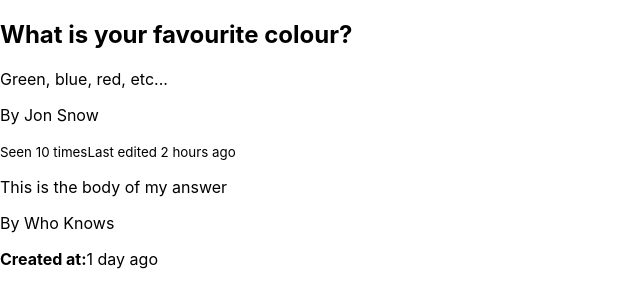
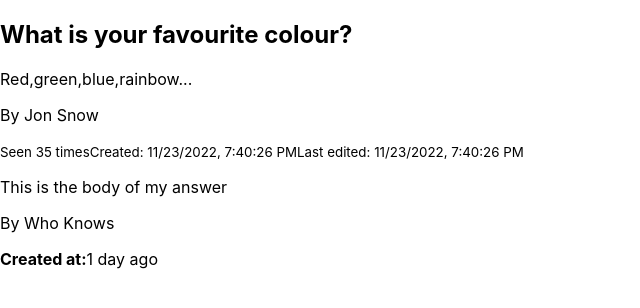
Before and after one commit to CodeCoreYVR/react_client_sept2022, a React (Create React App) app: page / in a window 1280 px wide. Shown: the top 308 px of the page, without its empty margins (0-640 px from the left). Built offline with nearby package versions, Linux system fonts and the light colour scheme.

Commit message:
react client add props to QuestionDetails

```diff
--- a/src/index.js
+++ b/src/index.js
@@ -8,22 +8,31 @@
   //This component will have one main element, with two children elements
   return(
     <main>
-      <QuestionDetails/>
+      <QuestionDetails
+      title="What is your favourite colour?"
+      body="Red,green,blue,rainbow..."
+      author={{full_name: "Jon Snow"}}
+      view_count={35}
+      created_at={ new Date() }
+      updated_at={ new Date() }
+      />
       <AnswerDetails/>
     </main>
   )
 }
 
-//Hard coded React component as JSX
-const QuestionDetails = () => {
+//We are now adding props that are coming in as arguments from where we call QuestionDetails
+//(in this case with QuestionShowPage), but deconstructed:
+const QuestionDetails = ({title, body, author, view_count, created_at, updated_at}) => {
   return(
     <div>
-      <h2>What is your favourite colour?</h2>
-      <p>Green, blue, red, etc...</p>
-      <p>By Jon Snow</p>
+      <h2>{title}</h2>
+      <p>{body}</p>
+      <p>By {author.full_name}</p>
       <p>
-        <small>Seen 10 times</small>
-        <small>Last edited 2 hours ago</small>
+        <small>Seen {view_count} times</small>
+        <small>Created: {created_at.toLocaleString()}</small>
+        <small>Last edited: {updated_at.toLocaleString()}</small>
       </p>
     </div>
   )
```
